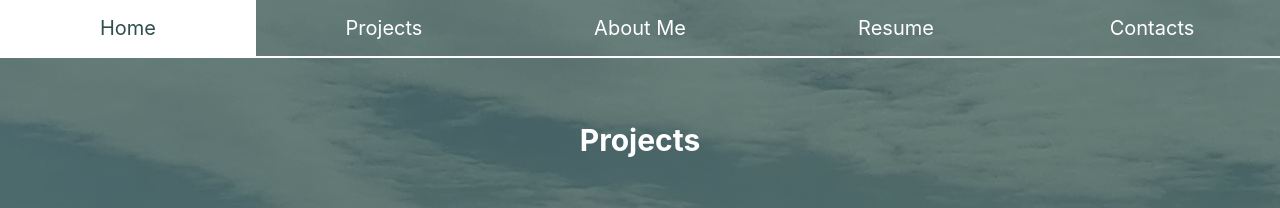
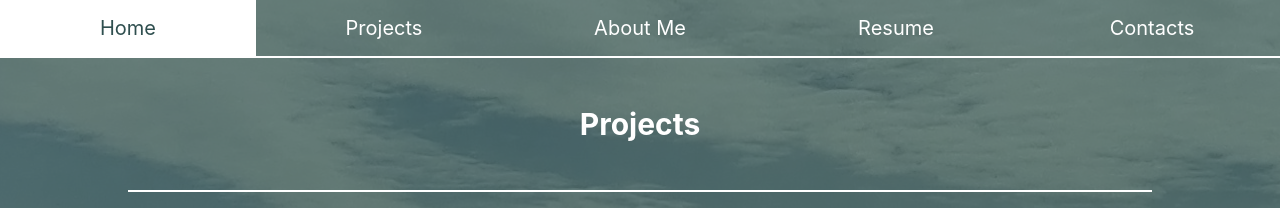
Before and after one commit to pavel-piatetskii/portfolio-site, a React (Create React App) app: page / in a window 1280 px wide. Both pictures are taken after a click on the element "Projects". Shown: the top 208 px of the page. Built offline with nearby package versions, Linux system fonts and the light colour scheme.

Commit message:
Add Viewer animation and clean up CSS

```diff
--- a/src/components/About.js
+++ b/src/components/About.js
@@ -5,7 +5,7 @@ export default function About(props) {
   const { showImageViewer, setShowImageViewer } = props;
 
   return (<section class="about">
-    <h2 className="about__header">About me</h2>
+    <h2 className="section-header">About me</h2>
       <article className="about__container">
 
         <p>For 8 years I had been working as a Network Engineer. In 2020 I decided to change my career path and to become a Web Developer.</p>
--- a/src/components/About.scss
+++ b/src/components/About.scss
@@ -2,10 +2,6 @@
   flex-direction: column;
   align-items: center;
   width: 100%;
-
-  &__header {
-    margin: 3rem 0;
-  }
 
   &__container {
     flex-direction: column;
--- a/src/components/App.scss
+++ b/src/components/App.scss
@@ -34,7 +34,6 @@
   justify-content: space-between;
   width: 100%;
   height: 100%;
-  //min-height: 100vh;
 
   &__content {
     min-height: 100%;
@@ -47,6 +46,10 @@
 
 div, article, section {
   display: flex;
+}
+
+.section-header {
+  margin: 3rem 0;
 }
 
 .text-link {
--- a/src/components/Contacts.js
+++ b/src/components/Contacts.js
@@ -4,7 +4,7 @@ import contactsData from 'data/contacts'
 export default function Contacts(props) {
 
   return (<section class="contacts">
-    <h2 className="contacts__header">Contacts</h2>
+    <h2 className="section-header">Contacts</h2>
     {contactsData.map(contact => {
       const { image, name, value, link, newtab } = contact;
       return (
--- a/src/components/Contacts.scss
+++ b/src/components/Contacts.scss
@@ -4,7 +4,7 @@
   width: 100%;
 
   &__header {
-    margin: 4rem 0;
+    margin: 3rem 0;
   }
 
   &__container {
--- a/src/components/Homepage.scss
+++ b/src/components/Homepage.scss
@@ -11,12 +11,7 @@
     width: 33%;
     margin-right: 150px;
 
-    &__header {
-      //margin-top: 5rem;
-    }
-
     &__link {
-      //font-weight: bold;
       color: bisque;
 
       &:hover {
--- a/src/components/ImageViewer/ImageViewer.scss
+++ b/src/components/ImageViewer/ImageViewer.scss
@@ -5,13 +5,14 @@
   align-items: center;
   inset: 0;
 
+
   &__image {
     max-width: 80vw;
     max-height: 80vh;
-    //height: min-content;
-    //width: min-content;
     border: 10px solid white;
     border-radius: 10px;
+    animation: center-expand .2s;
+    animation-fill-mode: forwards;
   }
 
   &__buttons {
@@ -48,3 +49,14 @@
 
   }
 }
+
+
+@keyframes center-expand {
+  from {
+    transform: scale(0.3);
+  }
+  to {
+    transform: scale(1);
+
+  }
+}
--- a/src/components/Projects.js
+++ b/src/components/Projects.js
@@ -9,7 +9,7 @@ export default function Projects(props) {
 
   return (
     <section class="projects">
-      <h2 class="projects__header">Projects</h2>
+      <h2 class="section-header">Projects</h2>
       {projects.map((project, index) => {
         const {name, image, description, link} = project;
         return (
--- a/src/components/Projects.scss
+++ b/src/components/Projects.scss
@@ -3,11 +3,6 @@
   justify-content:start;
   align-items: center;
   width: 100%;
-  //animation: fast-appearance 0.25s none 0s 1;
-
-  &__header {
-    margin: 4rem 0;
-  }
 
   &__container {
     flex-direction: row;
--- a/src/components/Resume.js
+++ b/src/components/Resume.js
@@ -2,7 +2,7 @@ import './Resume.scss';
 
 export default function Resume(props) {
   return (<section class="resume">
-      <h2>Resume</h2>
+      <h2 className="section-header">Resume</h2>
       <article className="resume__files">
 
         <div className="resume__files__download">
--- a/src/components/Resume.scss
+++ b/src/components/Resume.scss
@@ -3,12 +3,10 @@
   flex-direction: column;
 
   &__files {
-
     justify-content: space-around;
 
     &__download {
       flex-direction: column;
-      //padding-top: 50px;
 
       &__header {
         margin-top: 0;
```
